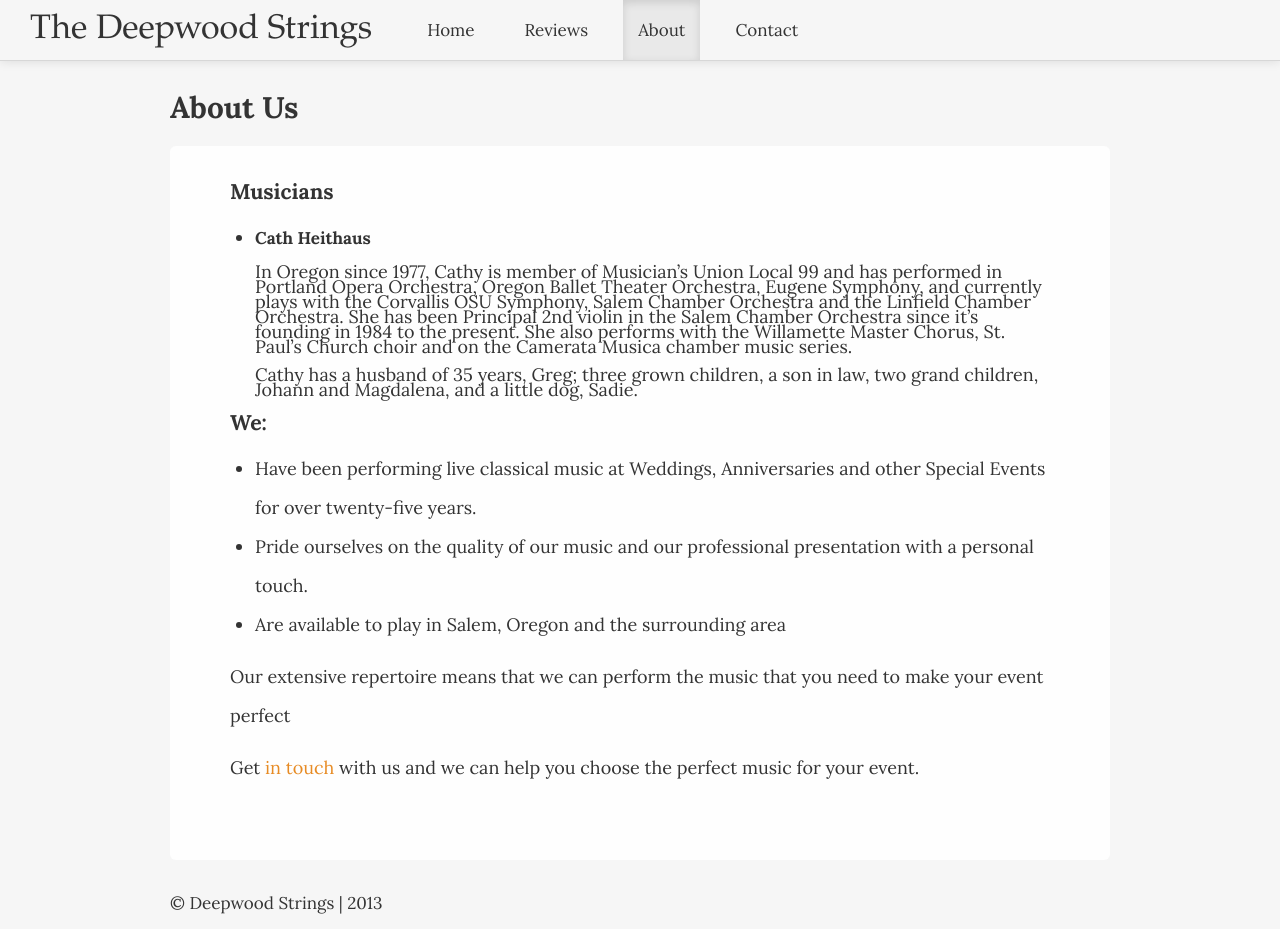
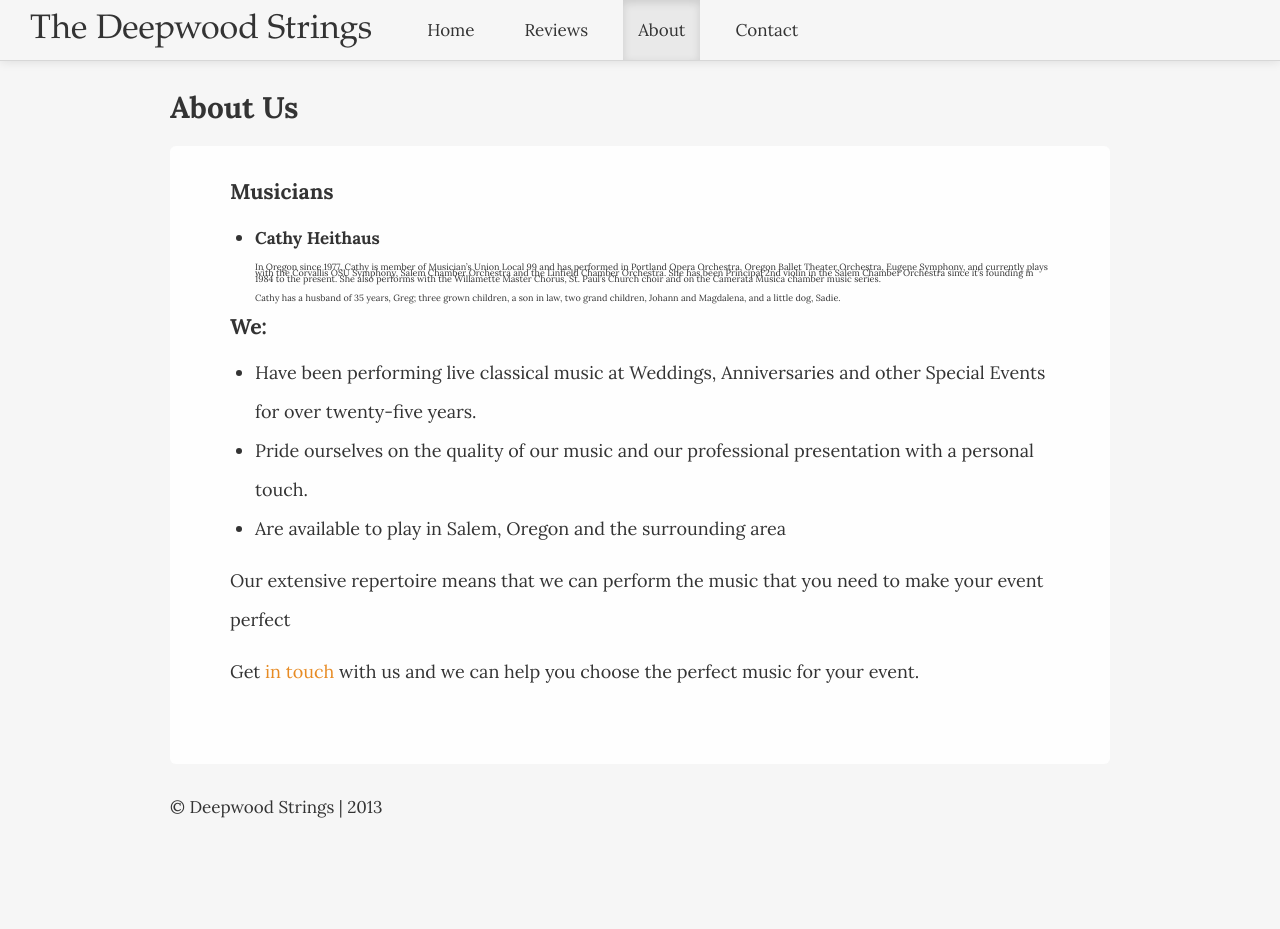
Before and after one commit to bheithaus/deepwood_strings, a Jekyll site: the page built from about/index.html, in a window 1280 px wide and 929 px high. Built offline with Jekyll 4.4.1, drawn with Linux system fonts in a browser that asks for light colours.

Commit message:
font bios

```diff
--- a/about/index.html
+++ b/about/index.html
@@ -9,7 +9,7 @@ title: About
 		<h4>Musicians</h4>
 		<div class="musicians">
 			<ul>
-				<li><h5>Cath Heithaus</h5>
+				<li><h5>Cathy Heithaus</h5>
 					<p>In Oregon since 1977, Cathy is member of Musician’s Union Local 99 and has performed in Portland Opera Orchestra, Oregon Ballet Theater Orchestra, Eugene Symphony, and currently plays with the Corvallis OSU Symphony, Salem Chamber Orchestra and the Linfield Chamber Orchestra.  She has been Principal 2nd violin in the Salem Chamber Orchestra since it’s founding in 1984 to the present. She also performs with the Willamette Master Chorus, St. Paul’s Church choir and on the Camerata Musica chamber music series.</p><p>Cathy has a husband of 35 years, Greg; three grown children, a son in law, two grand children, Johann and Magdalena, and a little dog, Sadie.</p></a>
 				</li>
 			</ul>
--- a/css/main.css
+++ b/css/main.css
@@ -40,7 +40,8 @@ h1 {
 
 .musicians {
 	p {
-		line-height: 15px;
+		font-size: 50%;
+		line-height: 6px;
 	}
 }
 
```
